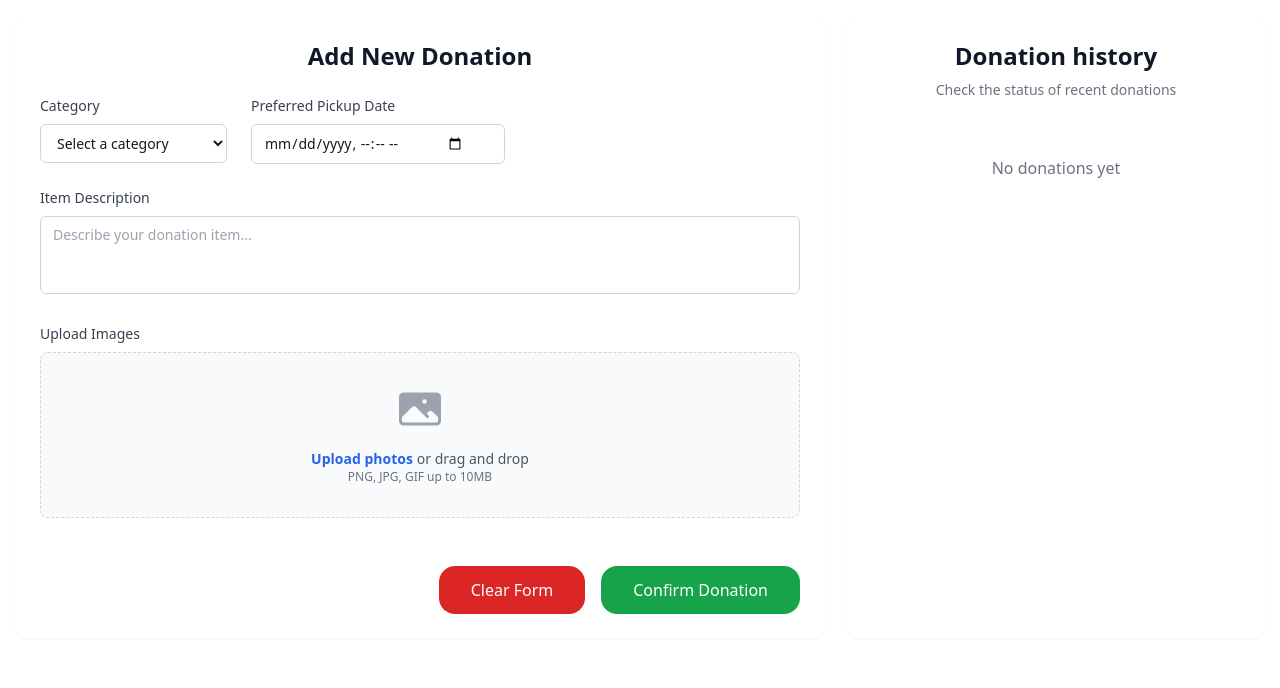
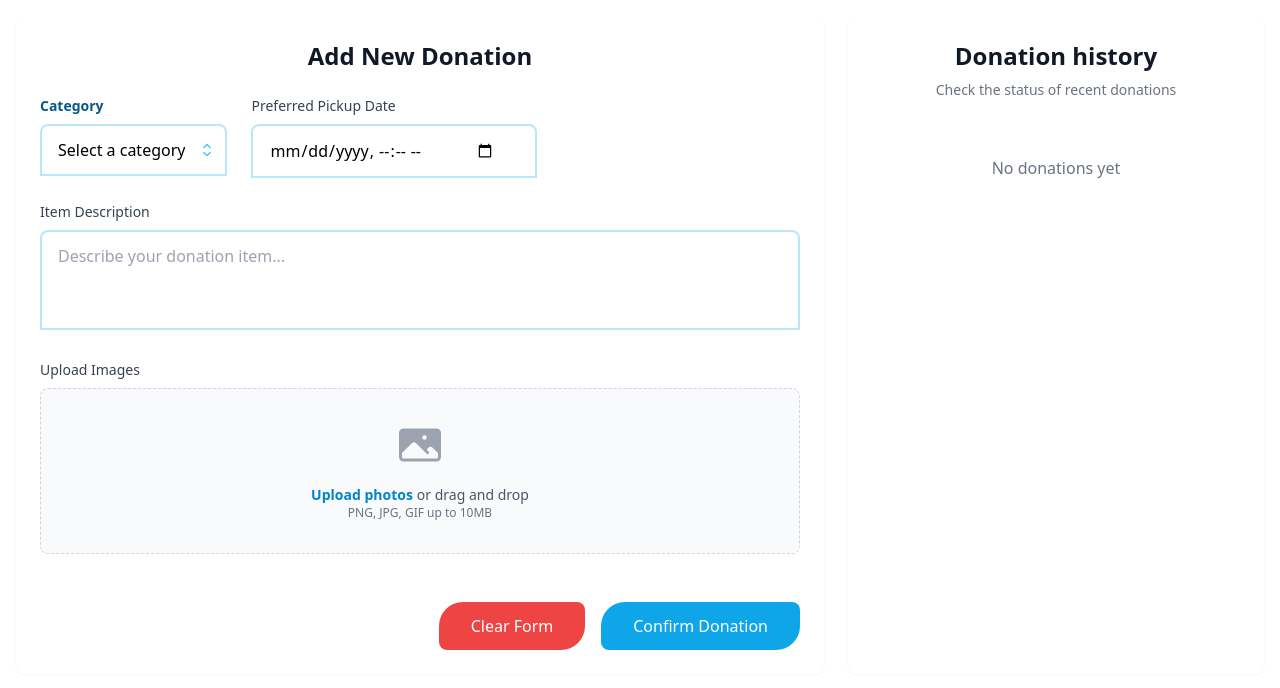
Before and after one commit to jaseel97/donateportal, a React (Vite) app in the folder frontend/: page /doner in a window 1280 px wide. Shown: the top 688 px of the page. Built offline with nearby package versions, Linux system fonts and the light colour scheme.

Commit message:
labels, textarea style changes

```diff
--- a/frontend/src/Category.jsx
+++ b/frontend/src/Category.jsx
@@ -1,26 +1,61 @@
 import React from 'react';
+import { CheckIcon, ChevronUpDownIcon } from '@heroicons/react/24/solid';
 
 const Category = ({ value, onChange, categories }) => {
+  const [isOpen, setIsOpen] = React.useState(false);
+  const dropdownRef = React.useRef(null);
+
+  React.useEffect(() => {
+    const handleClickOutside = (event) => {
+      if (dropdownRef.current && !dropdownRef.current.contains(event.target)) {
+        setIsOpen(false);
+      }
+    };
+    document.addEventListener('mousedown', handleClickOutside);
+    return () => document.removeEventListener('mousedown', handleClickOutside);
+  }, []);
+
   return (
     <div className="mb-6">
-      <label htmlFor="donation-category" className="block text-sm font-medium text-gray-700 mb-2">
-        Category
-      </label>
-      <select
-        id="donation-category"
-        name="category"
-        value={value}
-        onChange={onChange}
-        className="textareastyle"
-        required
-      >
-        <option value="">Select a category</option>
-        {Object.entries(categories.options).map(([key, value]) => (
-          <option key={key} value={value}>
-            {value}
-          </option>
-        ))}
-      </select>
+      <label className="categorylabel">Category</label>
+      <div className="relative" ref={dropdownRef}>
+        <button
+          type="button"
+          className="categorystyle"
+          onClick={() => setIsOpen(!isOpen)}
+        >
+          <span className="block truncate">
+            {value || "Select a category"}
+          </span>
+          <span className="pointer-events-none absolute inset-y-0 right-0 flex items-center pr-2">
+            <ChevronUpDownIcon className={`category-icon ${isOpen ? 'rotate-180' : ''}`} />
+          </span>
+        </button>
+
+        {isOpen && (
+          <ul className="categorylist">
+            {Object.entries(categories.options).map(([key, categoryValue]) => (
+              <li
+                key={key}
+                className={`categoryitem ${value === categoryValue ? 'categoryitem-selected' : ''}`}
+                onClick={() => {
+                  onChange({ target: { name: 'category', value: categoryValue } });
+                  setIsOpen(false);
+                }}
+              >
+                <span className={`categoryitem-text ${value === categoryValue ? 'categoryitem-text-selected' : ''}`}>
+                  {categoryValue}
+                </span>
+                {value === categoryValue && (
+                  <span className="category-checkicon">
+                    <CheckIcon className="checkicon" />
+                  </span>
+                )}
+              </li>
+            ))}
+          </ul>
+        )}
+      </div>
     </div>
   );
 };
--- a/frontend/src/DonationForm.jsx
+++ b/frontend/src/DonationForm.jsx
@@ -69,6 +69,7 @@ const DonationForm = ({ onSubmit }) => {
                 value={formData.category}
                 onChange={handleInputChange}
                 categories={categories}
+
               />
               <DatePicker
                 value={formData.pickupDate}
--- a/frontend/src/index.css
+++ b/frontend/src/index.css
@@ -2,19 +2,81 @@
 @tailwind components;
 @tailwind utilities;
 
-/* styles.css */
+/* Base input style */
+.base-input-style {
+    @apply relative w-full bg-white py-3 pl-4 pr-10 text-left border-2 border-sky-200
+    hover:border-sky-400 focus:outline-none focus:border-sky-500
+    transition-all duration-200 rounded-t-lg;
+}
+
+/* Input styles */
 .textareastyle {
-    @apply rounded-md border border-gray-300 py-2 pl-3 pr-10 w-full bg-white text-gray-900 focus:border-blue-500 focus:outline-none focus:ring-1 focus:ring-blue-500 sm:text-sm;
+    @apply base-input-style;
+}
+
+/* Button styles */
+.button-base {
+    @apply px-8 py-3 text-white transition-all duration-200
+    focus:outline-none focus:ring-2 focus:ring-offset-2
+    rounded-tl-3xl rounded-br-3xl rounded-tr-lg rounded-bl-lg
+    hover:shadow-lg active:scale-95;
 }
 
 .resetbutton {
-    @apply px-8 py-3 rounded-2xl text-white bg-red-600 hover:bg-red-700 focus:outline-none focus:ring-2 focus:ring-red-500 focus:ring-offset-2;
+    @apply button-base bg-red-500 hover:bg-red-600 focus:ring-red-400;
 }
 
 .submitbutton {
-    @apply px-8 py-3 rounded-2xl text-white bg-green-600 hover:bg-green-700 focus:outline-none focus:ring-2 focus:ring-green-500 focus:ring-offset-2;
+    @apply button-base bg-sky-500 hover:bg-sky-600 focus:ring-sky-400;
 }
 
+/* Category styles */
+.categorylabel {
+    @apply block text-sm font-semibold text-sky-800 mb-2 transition-colors duration-200;
+}
+
+.categorystyle {
+    @apply base-input-style;
+}
+
+.categorylist {
+    @apply absolute z-10 mt-1 max-h-60 w-full overflow-auto bg-white py-1
+    shadow-lg border-2 border-sky-200 focus:outline-none animate-slideIn rounded-t-lg;
+}
+
+.categoryitem {
+    @apply relative cursor-pointer select-none py-2 pl-8 pr-4
+    hover:bg-sky-50 transition-colors duration-150;
+}
+
+.categoryitem-selected {
+    @apply bg-sky-100;
+}
+
+.categoryitem-text {
+    @apply block truncate text-gray-700;
+}
+
+.categoryitem-text-selected {
+    @apply font-medium text-sky-800;
+}
+
+.category-icon {
+    @apply h-5 w-5 text-sky-400 transition-transform duration-200;
+}
+
+.category-checkicon {
+    @apply absolute inset-y-0 left-0 flex items-center pl-2 text-sky-500;
+}
+
+.checkicon {
+    @apply h-4 w-4 animate-fadeIn;
+}
+
+/* Upload styles */
 .uploadimagetext {
-    @apply relative cursor-pointer rounded-md font-semibold text-blue-600 focus-within:outline-none focus-within:ring-2 focus-within:ring-blue-500 focus-within:ring-offset-2 hover:text-blue-500;
+    @apply relative cursor-pointer rounded-md font-semibold text-sky-600
+    hover:text-sky-500 transition-colors duration-200
+    focus-within:outline-none focus-within:ring-2
+    focus-within:ring-sky-500 focus-within:ring-offset-2;
 }
--- a/frontend/tailwind.config.js
+++ b/frontend/tailwind.config.js
@@ -8,43 +8,19 @@ export default {
   darkMode: 'class',
   theme: {
     extend: {
-      // Preserve existing animations
       keyframes: {
-        wiggle: {
-          '0%, 100%': { transform: 'rotate(-5deg)' },
-          '50%': { transform: 'rotate(5deg)' },
-        }
+        slideIn: {
+          '0%': { opacity: '0', transform: 'translateY(-10px)' },
+          '100%': { opacity: '1', transform: 'translateY(0)' },
+        },
+        fadeIn: {
+          '0%': { opacity: '0' },
+          '100%': { opacity: '1' },
+        },
       },
       animation: {
-        wiggle: 'wiggle 0.4s ease-in-out infinite',
-      },
-      // Add custom colors for consistency
-      colors: {
-        primary: {
-          50: '#fff1f2',
-          100: '#ffe4e6',
-          200: '#fecdd3',
-          300: '#fda4af',
-          400: '#fb7185',
-          500: '#f43f5e',  // Base red color
-          600: '#e11d48',
-          700: '#be123c',
-          800: '#9f1239',
-          900: '#881337',
-          950: '#4c0519',
-        },
-      },
-      // Add transitions for smooth theme switching
-      transitionProperty: {
-        'colors': 'background-color, border-color, color, fill, stroke',
-      },
-      // Add custom timing functions
-      transitionTimingFunction: {
-        'theme': 'cubic-bezier(0.4, 0, 0.2, 1)',
-      },
-      // Add custom durations
-      transitionDuration: {
-        'theme': '200ms',
+        slideIn: 'slideIn 0.2s ease-out',
+        fadeIn: 'fadeIn 0.2s ease-out',
       },
     },
   },
```
